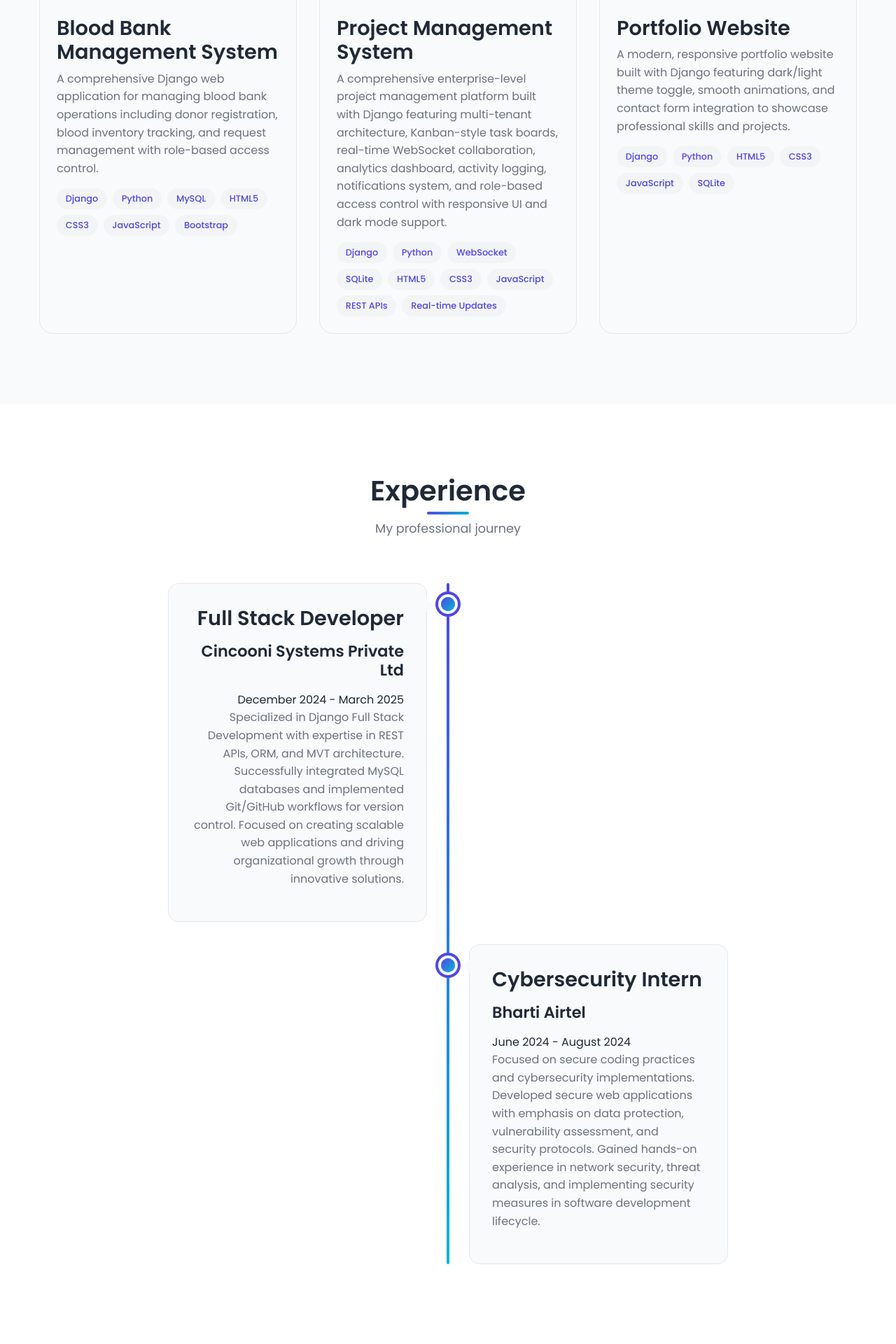
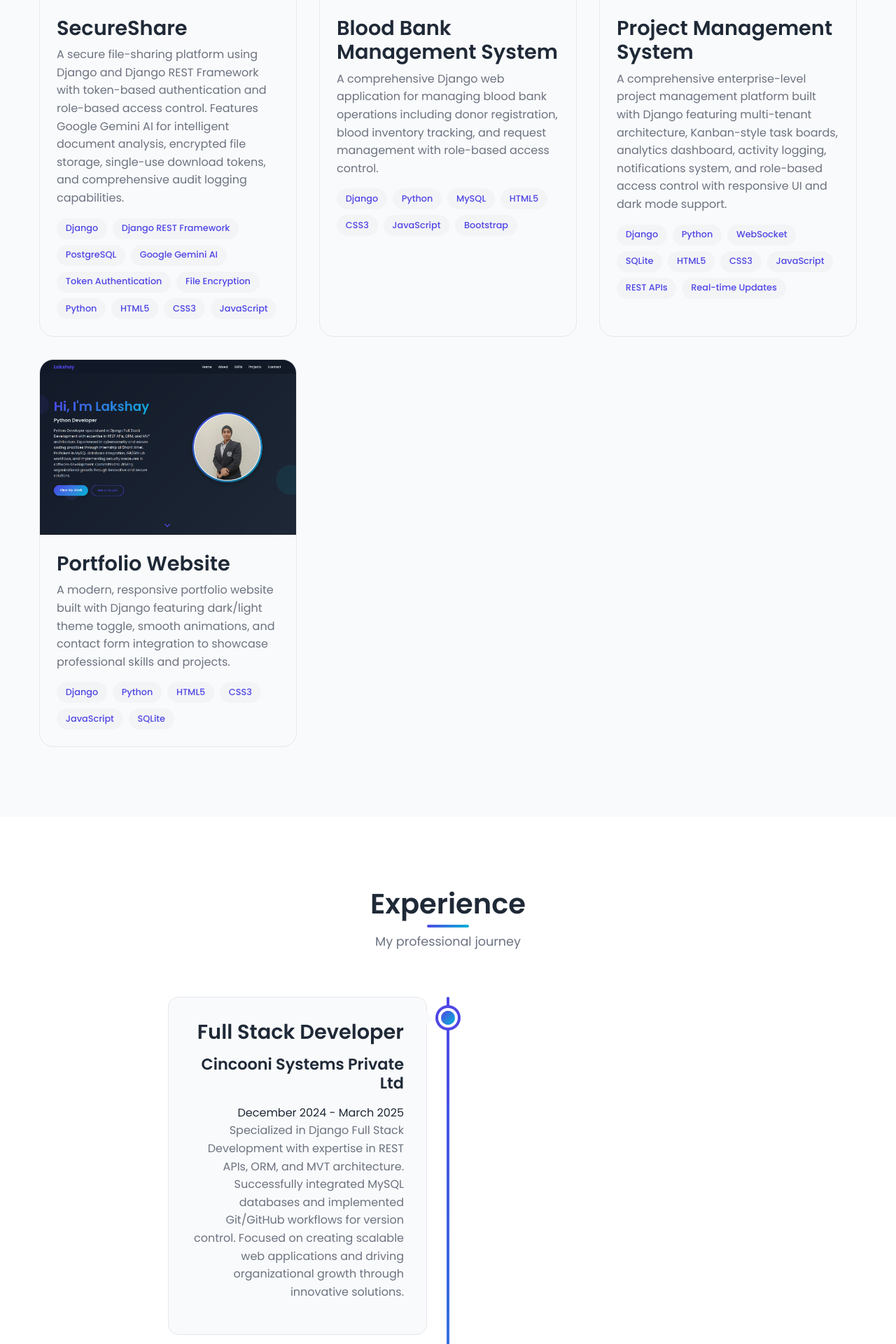
Before and after one commit to lakshaydahiya67/portfolio, a Django app: page / in a window 1280 px wide. Shown: the part 4098-6018 px from the top of the page at 70% size. Run offline with Django 4.2, Linux system fonts and the light colour scheme.

```diff
--- a/main/views.py
+++ b/main/views.py
@@ -37,6 +37,14 @@ def home(request):
         ],
         'projects': [
             {
+                'title': 'SecureShare',
+                'description': 'A secure file-sharing platform using Django and Django REST Framework with token-based authentication and role-based access control. Features Google Gemini AI for intelligent document analysis, encrypted file storage, single-use download tokens, and comprehensive audit logging capabilities.',
+                'tech': ['Django', 'Django REST Framework', 'PostgreSQL', 'Google Gemini AI', 'Token Authentication', 'File Encryption', 'Python', 'HTML5', 'CSS3', 'JavaScript'],
+                'github': 'https://github.com/lakshaydahiya67/SecureShare',
+                'demo': 'https://secureshare-2cc7.onrender.com/',
+                'image': 'images/projects/secureshare.jpg'
+            },
+            {
                 'title': 'Blood Bank Management System',
                 'description': 'A comprehensive Django web application for managing blood bank operations including donor registration, blood inventory tracking, and request management with role-based access control.',
                 'tech': ['Django', 'Python', 'MySQL', 'HTML5', 'CSS3', 'JavaScript', 'Bootstrap'],
@@ -46,7 +54,7 @@ def home(request):
             },
             {
                 'title': 'Project Management System',
-                'description': 'A comprehensive enterprise-level project management platform built with Django featuring multi-tenant architecture, Kanban-style task boards, real-time WebSocket collaboration, analytics dashboard, activity logging, notifications system, and role-based access control with responsive UI and dark mode support.',
+                'description': 'A comprehensive enterprise-level project management platform built with Django featuring multi-tenant architecture, Kanban-style task boards, analytics dashboard, activity logging, notifications system, and role-based access control with responsive UI and dark mode support.',
                 'tech': ['Django', 'Python', 'WebSocket', 'SQLite', 'HTML5', 'CSS3', 'JavaScript', 'REST APIs', 'Real-time Updates'],
                 'github': 'https://github.com/lakshaydahiya67/projectmanagement',
                 'demo': 'https://projectmanagement-c23m.onrender.com/',
@@ -57,7 +65,7 @@ def home(request):
                 'description': 'A modern, responsive portfolio website built with Django featuring dark/light theme toggle, smooth animations, and contact form integration to showcase professional skills and projects.',
                 'tech': ['Django', 'Python', 'HTML5', 'CSS3', 'JavaScript', 'SQLite'],
                 'github': 'https://github.com/lakshaydahiya67/portfolio',
-                'demo': '#',
+                'demo': 'https://portfolio-24ye.onrender.com/',
                 'image': 'images/projects/portfolio-website.jpg'
             },
         ],
@@ -70,9 +78,24 @@ def home(request):
             },
             {
                 'title': 'Cybersecurity Intern',
-                'company': 'Bharti Airtel',
-                'period': 'June 2024 - August 2024',
-                'description': 'Focused on secure coding practices and cybersecurity implementations. Developed secure web applications with emphasis on data protection, vulnerability assessment, and security protocols. Gained hands-on experience in network security, threat analysis, and implementing security measures in software development lifecycle.'
+                'company': 'Bharti Airtel Ltd.',
+                'period': 'July 2024 - September 2024',
+                'description': 'Conducted security assessments and automated scans, documenting remediation steps. Focused on secure coding practices and cybersecurity implementations with emphasis on data protection, vulnerability assessment, and security protocols.'
+            },
+            {
+                'title': 'Cybersecurity Intern',
+                'company': 'Bharti Airtel Ltd.',
+                'period': 'July 2023 - August 2023',
+                'description': 'Applied Linux administration and security best practices across networks, systems, and web applications. Gained hands-on experience in network security, threat analysis, and implementing security measures in software development lifecycle.'
+            }
+        ],
+        'education': [
+            {
+                'degree': 'Bachelor of Computer Applications (BCA)',
+                'specialization': 'Artificial Intelligence & Machine Learning',
+                'institution': 'SGT University, Gurugram',
+                'period': '2022 - 2025',
+                'description': 'Specialized in AI/ML concepts, data structures, algorithms, and software development with focus on emerging technologies and practical applications.'
             }
         ]
     }
--- a/requirements.txt
+++ b/requirements.txt
@@ -3,3 +3,4 @@ Django==5.2.2
 sqlparse==0.5.3
 gunicorn==23.0.0
 whitenoise==6.6.0
+python-dotenv==1.0.0
--- a/templates/base.html
+++ b/templates/base.html
@@ -32,7 +32,12 @@
                 <a href="{% url 'main:home' %}#about" class="nav-link">About</a>
                 <a href="{% url 'main:home' %}#skills" class="nav-link">Skills</a>
                 <a href="{% url 'main:home' %}#projects" class="nav-link">Projects</a>
+                <a href="{% url 'main:home' %}#experience" class="nav-link">Experience</a>
+                <a href="{% url 'main:home' %}#education" class="nav-link">Education</a>
                 <a href="{% url 'main:home' %}#contact" class="nav-link">Contact</a>
+                <a href="{% static 'resume/Lakshay_software_developer.pdf' %}" class="nav-link resume-btn" download>
+                    <i class="fas fa-download"></i> Resume
+                </a>
             </div>
             <div class="nav-toggle" id="nav-toggle">
                 <span class="bar"></span>
--- a/templates/main/home.html
+++ b/templates/main/home.html
@@ -16,6 +16,9 @@
                 <div class="hero-buttons">
                     <a href="#projects" class="btn btn-primary">View My Work</a>
                     <a href="#contact" class="btn btn-secondary">Get In Touch</a>
+                    <a href="{% static 'resume/Lakshay_software_developer.pdf' %}" class="btn btn-primary" download>
+                        <i class="fas fa-download"></i> Download Resume
+                    </a>
                 </div>
             </div>
             <div class="hero-image">
@@ -73,8 +76,24 @@
                 </div>
             </div>
             <div class="about-image animate-on-scroll">
-                <div class="about-img-container">
+                <!-- <div class="about-img-container">
                     <img src="{% static 'images/image.png' %}" alt="About Me">
+                </div> -->
+
+                <!-- Add this new section -->
+                <div class="about-services">
+                    <h3>What I Do</h3>
+                    <ul class="skills-list">
+                        <li>Full-Stack Web Development</li>
+                        <li>API Design and Development</li>
+                        <li>Database Design and Optimization</li>
+                        <li>Code Review and Mentoring</li>
+                    </ul>
+                    <div style="text-align: center; margin-top: 1.5rem;">
+                        <a href="{% static 'resume/Lakshay_software_developer.pdf' %}" class="btn btn-primary" download>
+                            <i class="fas fa-download"></i> Download Resume
+                        </a>
+                    </div>
                 </div>
             </div>
         </div>
@@ -165,6 +184,30 @@
     </div>
 </section>
 
+<!-- Education Section -->
+<section id="education" class="education">
+    <div class="container">
+        <div class="section-header animate-on-scroll">
+            <h2 class="section-title">Education</h2>
+            <p class="section-subtitle">Academic background</p>
+        </div>
+        <div class="timeline animate-on-scroll">
+            {% for edu in education %}
+            <div class="timeline-item">
+                <div class="timeline-dot"></div>
+                <div class="timeline-content">
+                    <h3>{{ edu.degree }}</h3>
+                    <h4>{{ edu.specialization }}</h4>
+                    <h5>{{ edu.institution }}</h5>
+                    <span class="timeline-date">{{ edu.period }}</span>
+                    <p>{{ edu.description }}</p>
+                </div>
+            </div>
+            {% endfor %}
+        </div>
+    </div>
+</section>
+
 <!-- Contact Section -->
 <section id="contact" class="contact">
     <div class="container">
```
Also changed, not shown: portfolio/settings.py (+5 -2 lines), static/css/style.css (+87 -1 lines), static/images/projects/blood-bank-management.jpg, static/images/projects/portfolio-website.jpg (added), static/images/projects/project-management-system.jpg (added), static/images/projects/secureshare.jpg (added), 1 other file.
